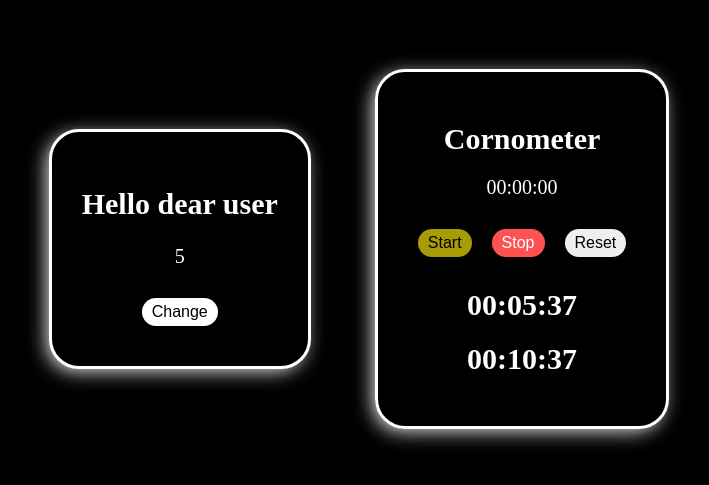
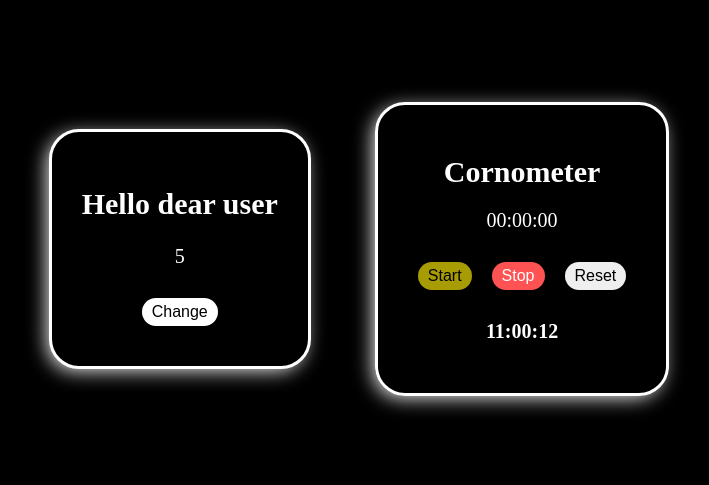
Before and after one commit to nimahadi1388/ReactTutorial, a React (Vite) app: page / in a window 1280 px wide. Shown: the part 139-624 px from the top of the page, without its empty margins (281-990 px from the left). Built offline with nearby package versions, Linux system fonts and the light colour scheme.

Commit message:
ComplitePart8&Part9

```diff
--- a/src/App.jsx
+++ b/src/App.jsx
@@ -1,8 +1,9 @@
-import { useEffect, useState } from "react";
+import { useContext, useEffect, useState } from "react";
 import Hello from "./assets/components/Hello";
 import Timer from "./assets/components/Timer";
 import Cornometr from "./assets/components/Cornometr";
-import TimerList from "./assets/components/ListTimer";
+import { TestContext } from "./assets/context/testContext";
+import TimerList from "./assets/components/TimerList";
 // import Cornometr from "./assets/components/Cornometr";
 // let intrval;
 // class App extends React.Component {
@@ -45,7 +46,7 @@ import TimerList from "./assets/components/ListTimer";
 const App = () => {
   const [title, setTitle] = useState("Hello dear user");
   const [isLight, setIsLight] = useState(false);
-  const [timeArr, setTimeArr] = useState(["00:05:37", "00:10:37"]);
+  const [timeArr, setTimeArr] = useState(["11:00:12"]);
   // const handleSetTitle = () => {
   //   setTitle("Welcome to your website");
   // };
@@ -58,6 +59,34 @@ const App = () => {
   };
   return (
     <div className="components">
+      {/* context is TestContext.provider */}
+      {/* here is for single value context */}
+      {/* <TestContext.Provider value={'red'}>
+        <div
+          className="box"
+          style={{
+            background: isLight ? "#fff" : "#000",
+            color: isLight ? "#000" : "#fff",
+          }}
+        >
+          <Hello title={title} />
+          <Timer isLight={isLight} changeColor={handleSetIsLight} />
+        </div>
+        <div className="box">
+          <Cornometr timeArr={timeArr} setTimeArr={setTimeArr} /> */}
+      {/* <TimerList> */}
+      {/* we call it this 'Children' in props */}
+      {/* {timeArr} */}
+      {/* </TimerList> */}
+      {/* </div>
+      </TestContext.Provider> */}
+      {/* here is for some value context */}
+      <TestContext.Provider
+        value={{
+          timeArr: timeArr,
+          setTimeArr: setTimeArr,
+        }}
+      >
         <div
           className="box"
           style={{
@@ -70,11 +99,13 @@ const App = () => {
         </div>
         <div className="box">
           <Cornometr />
-        <TimerList>
+          {/* <TimerList> */}
           {/* we call it this 'Children' in props */}
-          {timeArr}
-        </TimerList>
+          {/* {timeArr} */}
+          {/* </TimerList> */}
+        <TimerList />
         </div>
+      </TestContext.Provider>
     </div>
   );
 };
--- a/src/assets/components/Cornometr.jsx
+++ b/src/assets/components/Cornometr.jsx
@@ -1,4 +1,5 @@
 import React from "react";
+import { TestContext } from "../context/testContext";
 let timeOut;
 class Cornometr extends React.Component {
   constructor() {
@@ -10,11 +11,12 @@ class Cornometr extends React.Component {
       isStart: false,
     };
   }
+  static contextType = TestContext;
   handleStartInterval = () => {
     if (this.state.isStart == false) {
-        this.setState({
-            isStart: true
-        })
+      this.setState({
+        isStart: true,
+      });
       timeOut = setInterval(() => {
         this.setState({
           second: this.state.second + 1,
@@ -36,29 +38,50 @@ class Cornometr extends React.Component {
   };
   handelStopInterval = () => {
     this.setState({
-        isStart:false
-    })
+      isStart: false,
+    });
     clearInterval(timeOut);
   };
   resetInterval = () => {
-    this.handelStopInterval()
+    this.handelStopInterval();
     this.setState({
-        second:0,
-        minute:0,
-        hour:0,
-    })
+      second: 0,
+      minute: 0,
+      hour: 0,
+    });
+  };
+  handleSaveTime = () => {
+    // first way
+    // let s = this.state.second;
+    // let m = this.state.minute;
+    // let h = this.state.hour;
+    // let newTime = `${h > 9 ? h : "0" + h}:${m > 9 ? m : "0" + m}:${s > 9 ? s : "0" + s}`;
+    // second way
+    let newTime = document.querySelector('.timer').innerHTML
+    this.context.setTimeArr([...this.context.timeArr, newTime ]);
   };
   render() {
-    let s = this.state.second
-    let m = this.state.minute
-    let h = this.state.hour
+    let s = this.state.second;
+    let m = this.state.minute;
+    let h = this.state.hour;
     return (
       <div>
         <h1>Cornometer</h1>
-        <p>{`${h > 9 ? h : '0'+h}:${m > 9 ? m : '0'+m}:${s > 9 ? s : '0'+s}`}</p>
-        <button onClick={this.handleStartInterval} className="btn btn-main">Start</button>
-        <button onClick={this.handelStopInterval} className="btn btn-secondry">Stop</button>
-        <button onClick={this.resetInterval} className="btn">Reset</button>
+        <p
+          onClick={this.handleSaveTime}
+          className="timer"
+        >{`${h > 9 ? h : "0" + h}:${m > 9 ? m : "0" + m}:${s > 9 ? s : "0" + s}`}</p>
+        <button onClick={this.handleStartInterval} className="btn btn-main">
+          Start
+        </button>
+        <button onClick={this.handelStopInterval} className="btn btn-secondry">
+          Stop
+        </button>
+        <button onClick={this.resetInterval} className="btn">
+          Reset
+        </button>
+        <div>
+        </div>
       </div>
     );
   }
--- a/src/assets/components/ListTimer.jsx
+++ /dev/null
@@ -1,13 +0,0 @@
-import Item from "./item";
-
-const TimerList = (props) => {
-  return (
-    <>
-      {props.children.map((times) => (
-        <Item key={Math.random()}>{times}</Item>
-      ))}
-    </>
-  );
-};
-
-export default TimerList;
--- a/src/assets/components/Timer.jsx
+++ b/src/assets/components/Timer.jsx
@@ -1,4 +1,5 @@
 import React from "react";
+import { TestContext } from "../context/testContext";
 let timeOut;
 // ----------------- First Mini Project----------------------
 class Timer extends React.Component {
@@ -15,6 +16,9 @@ class Timer extends React.Component {
       });
     }, 1000);
   };
+  // context in class components create start
+  static contextType = TestContext;
+  // context in class components create end
   handelStopInterval = () => {
     clearInterval(timeOut);
   };
@@ -28,8 +32,10 @@ class Timer extends React.Component {
   }
   render() {
     return (
-      <div>
-        <p>{this.state.count}</p>
+      // context in class components use start
+      <div style={{ background: this.context }}>
+        <p style={{ color: this.context }}>{this.state.count}</p>
+        {/*  context in class components use end */}
         <button
           className="btn"
           onClick={this.props.changeColor}
--- /dev/null
+++ b/src/assets/components/TimerList.jsx
@@ -0,0 +1,36 @@
+import { useContext } from "react";
+import { TestContext } from "../context/testContext";
+import Item from "./item";
+
+// const TimerList = (props) => {
+// const context = useContext(TestContext)
+
+// return (
+//   <>
+// {
+/* for use single context */
+// }
+// {
+/* {props.children.map((times) => (
+        <p style={{color:context}} key={1}>{times}</p>
+      ))} */
+// }
+//     </>
+//   );
+// };
+const TimerList = () => {
+  const context = useContext(TestContext);
+
+  return (
+    <>
+      {/* for use some context */}
+      {context.timeArr.map((times) => (
+        <Item>
+          <p key={Math.random()}>{times}</p>
+        </Item>
+      ))}
+    </>
+  );
+};
+
+export default TimerList;
--- a/src/assets/components/item.jsx
+++ b/src/assets/components/item.jsx
@@ -1,9 +1,19 @@
-const Item =(props)=> {
-    return (
-        <>
-            <h1>{props.children}</h1>
-        </>
-    );
-}
+import { useContext } from "react";
+import { TestContext } from "../context/testContext";
+
+const Item = (props) => {
+  const context = useContext(TestContext)
+  const handleDeleteItem = (e) =>{
+
+    context.setTimeArr(context.timeArr.filter((item)=>(
+        e.target.textContent !== item
+    )))
+  }
+  return (
+    <>
+      <h1 onClick={handleDeleteItem}>{props.children}</h1>
+    </>
+  );
+};
 
 export default Item;
--- /dev/null
+++ b/src/assets/context/TestContext.jsx
@@ -0,0 +1,6 @@
+import { createContext } from "react";
+
+export const TestContext = createContext({
+  timeArr: [],
+  setTimeArr: [],
+});
```
Lines whose indentation alone changed are shown as unchanged.
